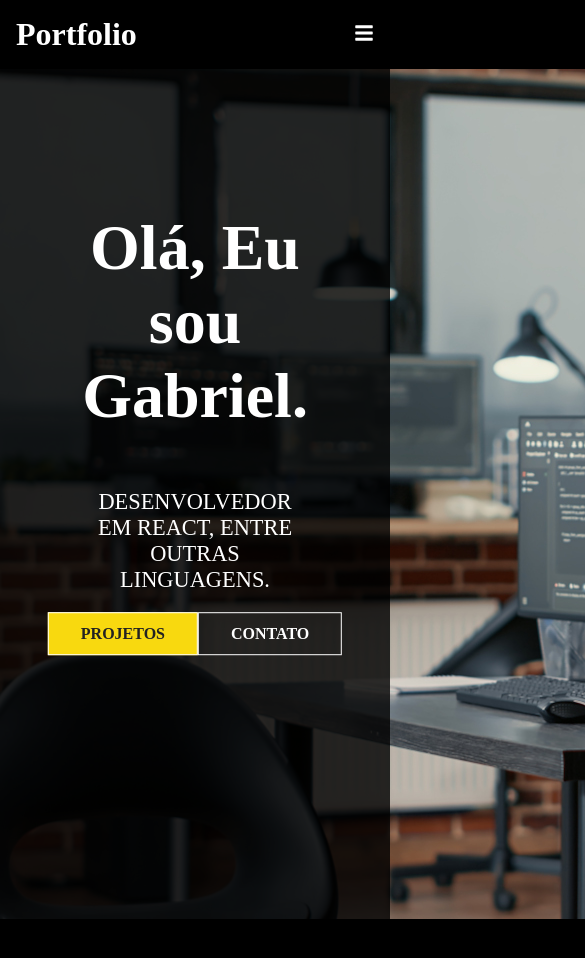
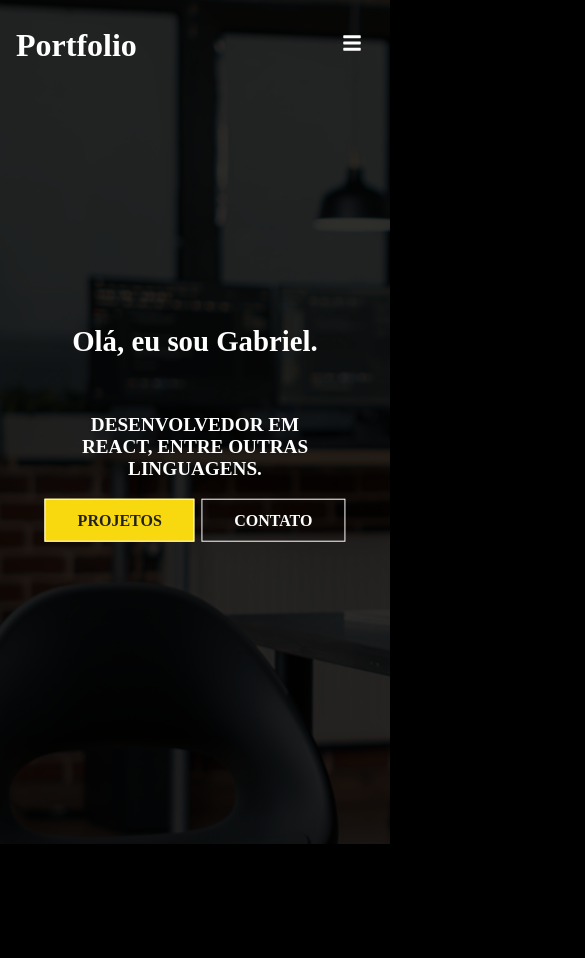
Before and after one commit to Suntzu1000/meu-portfolio, a React (Create React App) app: page / in a window 390 px wide. Shown: the top 958 px of the page, 585 px wide, since content can reach past the window. After the commit the page ends 844 px from the top, so only its background shows below. Built offline with nearby package versions, Linux system fonts and the light colour scheme; a web font is replaced by a local one.

Commit message:
complete-tuesday

```diff
--- a/src/components/HeroImg.js
+++ b/src/components/HeroImg.js
@@ -12,7 +12,7 @@ const HeroImg = () => {
            < img className='intro-img' src={IntroImg} alt='IntroImg'/>
         </div>
         <div className='content'>
-            <h1>Olá, Eu sou Gabriel.</h1>
+            <h1>Olá, eu sou Gabriel.</h1>
             <p>Desenvolvedor em react, entre outras linguagens.</p>
             <div>
                 <Link to='/project' className='btn'>Projetos</Link>
--- a/src/components/HeroImgStyles.css
+++ b/src/components/HeroImgStyles.css
@@ -1,6 +1,6 @@
 .mask{
     width: 100%;
-    height: 100vh;
+    height: 102vh;
     position: relative;
 }
 .into-img{
@@ -23,8 +23,10 @@
 }
 
 .hero{
+    position: absolute;
     height: 100%;
     width: 100%;
+   overflow-x: hidden;
 }
 
 .hero .content{
@@ -46,3 +48,21 @@
     text-transform: uppercase;
     padding: 2rem;
 }
+
+.content .btn{
+    margin: 1rem 0.2rem;
+}
+
+@media screen and (max-width:640px){
+
+
+    .hero .content h1{
+        font-size: 1.8rem;
+
+    }
+    .hero .content p{
+        font-size: 1.2rem;
+        font-weight: 700;
+        padding: 2rem;
+    }
+}
--- a/src/components/Navbar.js
+++ b/src/components/Navbar.js
@@ -10,8 +10,19 @@ const Navbar = () => {
     const [click, setClick] = useState(false)
     const handleClick = () => setClick (!click)
 
+    const [color, setColor] = useState(false)
+    const changeColor = () => {
+        if(window.scrollY >= 100){
+            setColor(true)
+        }else{
+            setColor(false)
+        }
+    }
+
+    window.addEventListener('scroll', changeColor)
+
   return (
-    <div className='header'>
+    <div className={color ? 'header header-bg': 'header'}>
         <Link to='/'>
             <h1>Portfolio</h1>
         </Link>
--- a/src/components/NavbarStyles.css
+++ b/src/components/NavbarStyles.css
@@ -3,6 +3,14 @@
     justify-content: space-between;
     align-items: center;
     padding: 1rem;
+    position: fixed;
+    width: 100%;
+    height: 90px;
+    z-index: 10;
+}
+.header-bg{
+    background-color: rgba(0, 0, 0, 0.85);
+    transition: 0.5s;
 }
 
 .nav-menu{
@@ -47,6 +55,7 @@
     .hamburguer{
         display: initial;
         cursor: pointer;
+        margin: 0 12px 0 0;
     }
 
 }
```
